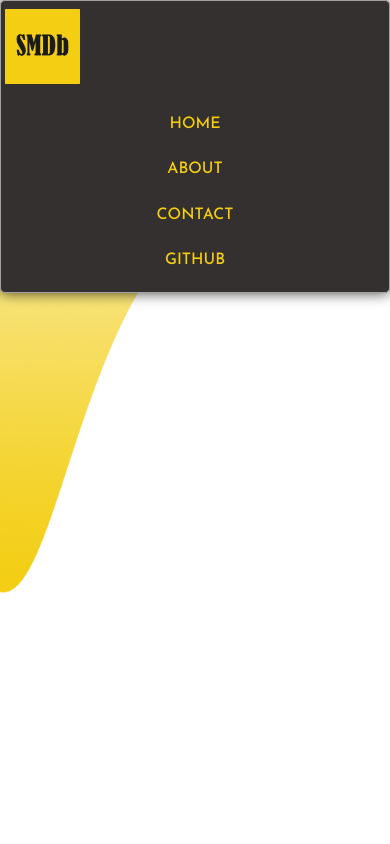
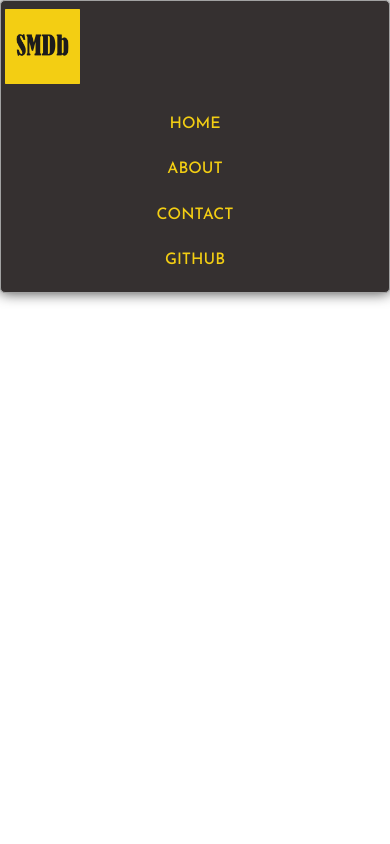
Before and after one commit to solarconstant/MoviesAPI, a Node server app: template views/partials/header.ejs in a window 390 px wide. Run offline with Node 20, Linux system fonts and the light colour scheme; the template is opened without the code that fills it, so the values that code supplies are empty; some libraries are stand-ins or nearby versions.

Commit message:
changed frontend

```diff
--- a/public/css/styles.css
+++ b/public/css/styles.css
@@ -248,10 +248,9 @@ a {
 
 @media (max-width: 1080px)
 {
-    .afterbody
+    body
     {
-        background-image: url(/images/bg_mobile.png);
-        background-position: center;
+        background-image: none;
     }
     #bg
     {
@@ -270,7 +269,9 @@ a {
     }
     .resultlist .results
     {
-        width: 40%;
+        margin: 5% 0;
+        padding: 0;
+        width: 48%;
     }
     .resultlist .results .card-img
     {
```
